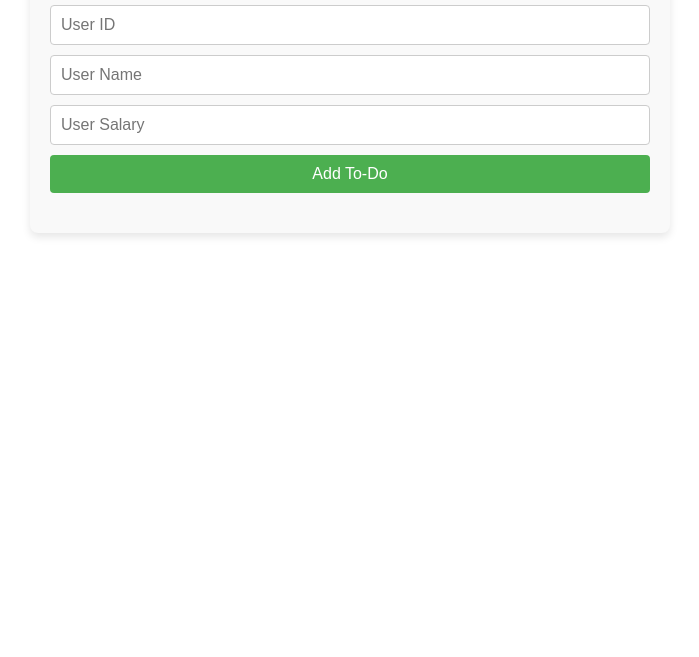
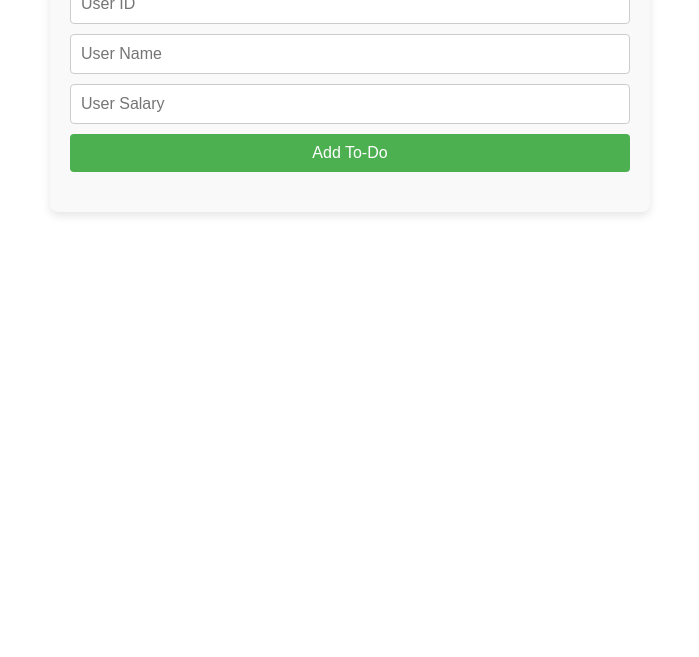
Before and after one commit to nidhirajawat/ToDo-List-Task, a plain HTML site: page Todo.html in a window 1280 px wide. Shown: the part 143-800 px from the top of the page, without its empty margins (290-989 px from the left). Drawn offline with Linux system fonts and the light colour scheme.

Commit message:
styling-TodoList

```diff
--- a/Todo.css
+++ b/Todo.css
@@ -1,4 +1,8 @@
-/* Styling for the container */
+* {
+  margin: 0;
+  padding: 0;
+  box-sizing: border-box;
+}
 .container {
   max-width: 600px;
   margin: 50px auto;
@@ -8,15 +12,11 @@
   border-radius: 8px;
   font-family: Arial, sans-serif;
 }
-
-/* Header styling */
 h1 {
   text-align: center;
   color: #333;
   margin-bottom: 20px;
 }
-
-/* Styling for form elements */
 form {
   display: flex;
   flex-direction: column;
@@ -44,8 +44,6 @@ button {
 button:hover {
   background-color: #45a049;
 }
-
-/* Styling for the todo list */
 #todoList {
   list-style: none;
   padding: 0;
@@ -61,8 +59,6 @@ li {
   padding: 10px;
   border-radius: 4px;
 }
-
-/* Delete button styling */
 li button {
   background-color: #f44336;
   padding: 5px 10px;
```
